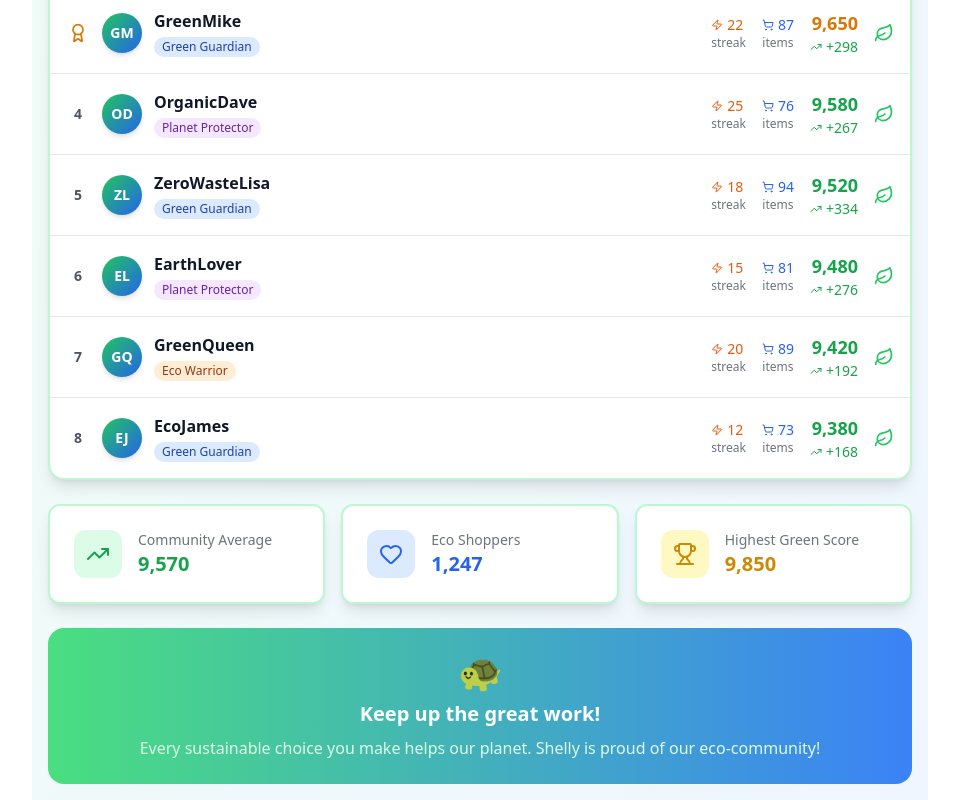
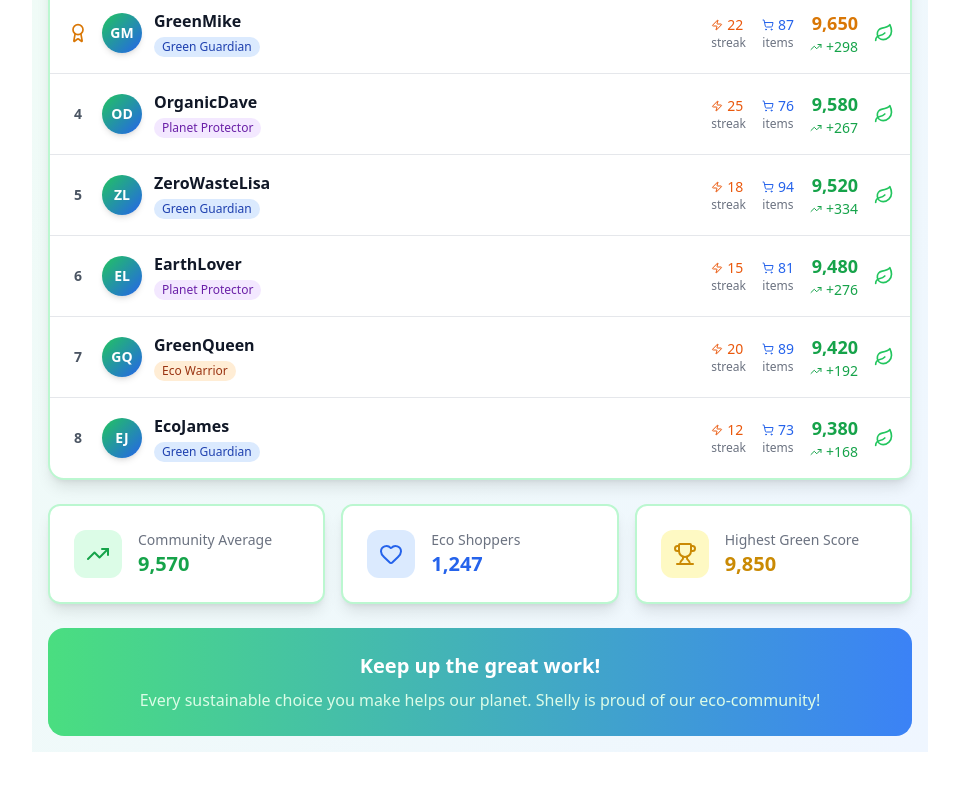
Before and after one commit to Santhosh292K/Shelly, a React (Vite) app in the folder client/: page /leaderboard in a window 1280 px wide. Shown: the part 801-1601 px from the top of the page, without its empty margins (160-1119 px from the left). After the commit the page ends 1553 px from the top, so only its background shows below. Built offline with nearby package versions, Linux system fonts and the light colour scheme.

Commit message:
updated leaderboard page

```diff
--- a/client/src/pages/leaderboard.jsx
+++ b/client/src/pages/leaderboard.jsx
@@ -255,7 +255,7 @@ const ShellyLeaderboard = () => {
 
       {/* Shelly Motivation */}
       <div className="mt-6 bg-gradient-to-r from-green-400 to-blue-500 rounded-2xl p-6 text-white text-center">
-        <div className="text-4xl mb-2">🐢</div>
+
         <h3 className="text-xl font-bold mb-2">Keep up the great work!</h3>
         <p className="text-green-100">Every sustainable choice you make helps our planet. Shelly is proud of our eco-community!</p>
       </div>
```
